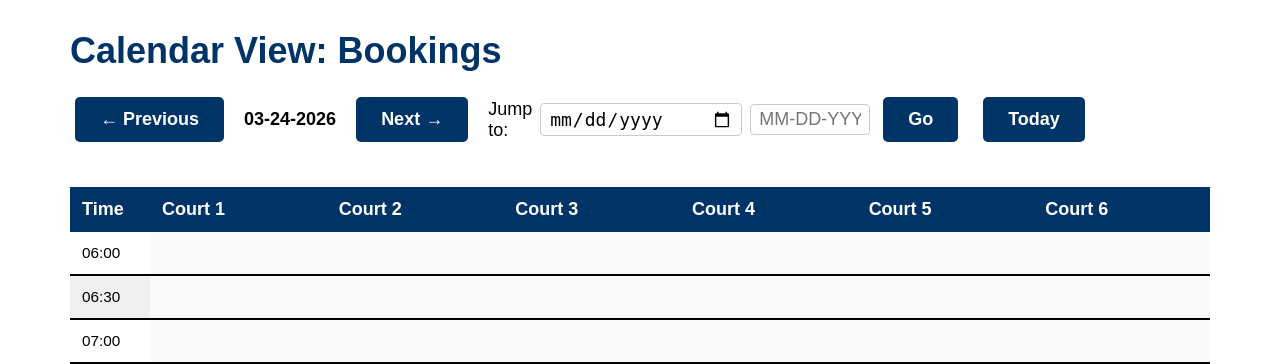
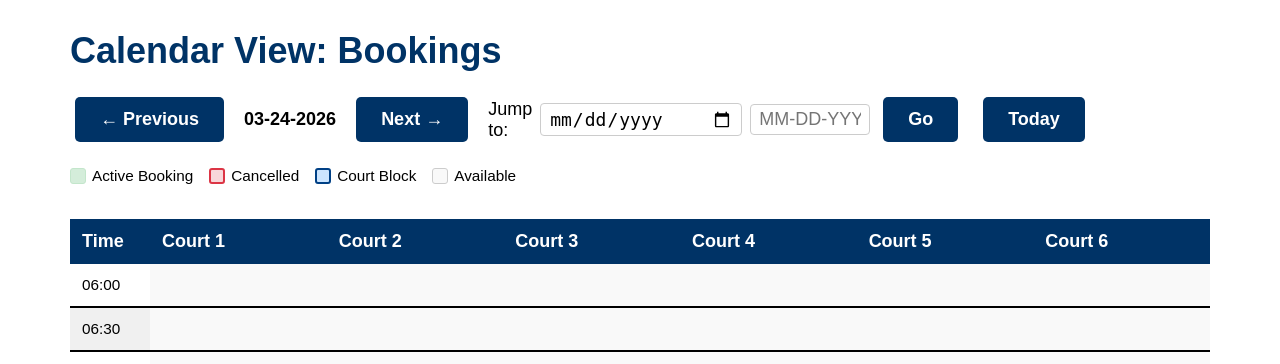
Before and after one commit to brandontrice/sunset-courts, a Flask app: page /calendar in a window 1280 px wide. Shown: the part 53-417 px from the top of the page. Run offline with Flask 3, Linux system fonts and the light colour scheme.

Commit message:
Update calendar.html

```diff
--- a/templates/calendar.html
+++ b/templates/calendar.html
@@ -23,6 +23,22 @@
     <a href="/calendar?date={{ today }}" class="btn btn-outline-secondary btn-sm">Today</a>
 </div>
 
+<!-- Legend -->
+<div style="display: flex; gap: 16px; margin-bottom: 14px; flex-wrap: wrap; font-size: 0.85em;">
+    <span style="display:flex; align-items:center; gap:6px;">
+        <span style="width:16px; height:16px; background:#d4edda; border:1px solid #c3e6cb; display:inline-block; border-radius:3px;"></span> Active Booking
+    </span>
+    <span style="display:flex; align-items:center; gap:6px;">
+        <span style="width:16px; height:16px; background:#f8d7da; border:2px solid #dc3545; display:inline-block; border-radius:3px;"></span> Cancelled
+    </span>
+    <span style="display:flex; align-items:center; gap:6px;">
+        <span style="width:16px; height:16px; background:#cce5ff; border:2px solid #004085; display:inline-block; border-radius:3px;"></span> Court Block
+    </span>
+    <span style="display:flex; align-items:center; gap:6px;">
+        <span style="width:16px; height:16px; background:#f9f9f9; border:1px solid #ccc; display:inline-block; border-radius:3px;"></span> Available
+    </span>
+</div>
+
 <div style="overflow-x: auto;">
     <table class="table table-bordered text-center" style="min-width: 900px; table-layout: fixed;">
         <thead class="thead-dark">
@@ -39,14 +55,15 @@
                     <td style="font-size: 0.85em; white-space: nowrap; vertical-align: middle;">{{ slot }}</td>
                     {% for i in range(1, 7) %}
                         {% set key = (i, slot) %}
+
                         {% if key in block_map %}
                             {% set block = block_map[key] %}
                             <td rowspan="{{ block.rowspan }}"
-                                style="background-color: #f8d7da;
+                                style="background-color: #cce5ff;
                                        background-image: repeating-linear-gradient(
                                            45deg,
-                                           rgba(220,53,69,0.15) 0px,
-                                           rgba(220,53,69,0.15) 4px,
+                                           rgba(0,64,133,0.08) 0px,
+                                           rgba(0,64,133,0.08) 4px,
                                            transparent 4px,
                                            transparent 12px
                                        );
@@ -54,28 +71,30 @@
                                        font-size: 0.85em;
                                        padding: 6px 4px;
                                        position: relative;
-                                       border: 2px solid #dc3545 !important;"
+                                       border: 2px solid #004085 !important;"
                                 class="blocked-cell"
                                 data-block-id="{{ block.block_id }}">
-                                <div style="font-weight: bold; color: #dc3545; font-size: 0.95em; margin-bottom: 2px;">
-                                    🚫 BLOCKED
+                                <div style="font-weight: bold; color: #004085; font-size: 0.95em; margin-bottom: 2px;">
+                                    🔵 BLOCKED
                                 </div>
                                 <strong>{{ block.block_type }}</strong><br>
                                 {{ block.start }} – {{ block.end }}<br>
-                                <span style="font-size: 0.75em; color: #555;">{{ block.reason }}</span>
+                                <span style="font-size: 0.75em; color: #333;">{{ block.reason }}</span>
                                 <div class="block-hover-btn" style="display:none; margin-top: 6px;">
                                     <form method="POST" action="/blocks/remove/{{ block.block_id }}"
                                           style="margin:0;"
                                           onsubmit="return confirm('Remove this block?')">
-                                        <button type="submit" class="btn btn-danger btn-sm"
+                                        <button type="submit" class="btn btn-primary btn-sm"
                                                 style="font-size: 0.75em; padding: 2px 6px;">
                                             Remove Block
                                         </button>
                                     </form>
                                 </div>
                             </td>
+
                         {% elif key in blocked_cells %}
                             {# Covered by block rowspan — skip #}
+
                         {% elif key in booking_map %}
                             {% set booking = booking_map[key] %}
                             <td rowspan="{{ booking.rowspan }}"
@@ -98,8 +117,40 @@
                                     </form>
                                 </div>
                             </td>
+
                         {% elif key in booked_cells %}
                             {# Covered by booking rowspan — skip #}
+
+                        {% elif key in cancelled_map %}
+                            {% set cancelled = cancelled_map[key] %}
+                            <td rowspan="{{ cancelled.rowspan }}"
+                                style="background-color: #f8d7da;
+                                       background-image: repeating-linear-gradient(
+                                           45deg,
+                                           rgba(220,53,69,0.1) 0px,
+                                           rgba(220,53,69,0.1) 4px,
+                                           transparent 4px,
+                                           transparent 12px
+                                       );
+                                       vertical-align: middle;
+                                       font-size: 0.85em;
+                                       padding: 4px;
+                                       border: 2px solid #dc3545 !important;">
+                                <div style="font-weight: bold; color: #dc3545; font-size: 0.9em; margin-bottom: 2px;">
+                                    ❌ CANCELLED
+                                </div>
+                                <span style="color: #721c24;">{{ cancelled.member_name }}</span><br>
+                                <span style="font-size: 0.8em; color: #888; text-decoration: line-through;">
+                                    {{ cancelled.start }} – {{ cancelled.end }}
+                                </span>
+                                {% if cancelled.has_guest %}
+                                    <br><span style="font-size: 0.75em; color: #888;">+ Guest</span>
+                                {% endif %}
+                            </td>
+
+                        {% elif key in cancelled_cells %}
+                            {# Covered by cancelled rowspan — skip #}
+
                         {% else %}
                             <td style="height: 40px; background-color: #f9f9f9; position: relative;"
                                 class="empty-cell"
@@ -115,6 +166,7 @@
                                 </div>
                             </td>
                         {% endif %}
+
                     {% endfor %}
                 </tr>
             {% endfor %}
@@ -276,7 +328,6 @@ function closeConflictModal() {
     document.getElementById('conflictModal').style.display = 'none';
 }
 
-// Check for conflicts before saving block
 function checkConflicts() {
     const courtId = document.getElementById('modal_court_id').value;
     const date = document.getElementById('modal_date').value;
@@ -294,7 +345,6 @@ function checkConflicts() {
     fetch('/blocks/check', { method: 'POST', body: formData })
         .then(r => r.json())
         .then(data => {
-            // Store block data for final save
             document.getElementById('final_court_id').value = data.court_id;
             document.getElementById('final_date').value = data.date;
             document.getElementById('final_start_time').value = data.start_time;
@@ -303,10 +353,8 @@ function checkConflicts() {
             document.getElementById('final_reason').value = reason;
 
             if (data.conflicts.length === 0) {
-                // No conflicts — save immediately
                 document.getElementById('finalBlockForm').submit();
             } else {
-                // Show conflict modal
                 closeBlockModal();
                 renderConflicts(data.conflicts);
                 document.getElementById('conflictModal').style.display = 'flex';
@@ -355,7 +403,6 @@ function saveBlockAnyway() {
     document.getElementById('finalBlockForm').submit();
 }
 
-// Close modals on background click
 document.getElementById('blockModal').addEventListener('click', function(e) {
     if (e.target === this) closeBlockModal();
 });
@@ -363,7 +410,6 @@ document.getElementById('conflictModal').addEventListener('click', function(e) {
     if (e.target === this) closeConflictModal();
 });
 
-// Date jump functions
 function syncFromPicker() {
     const picker = document.getElementById('datePicker').value;
     if (picker) {
```
